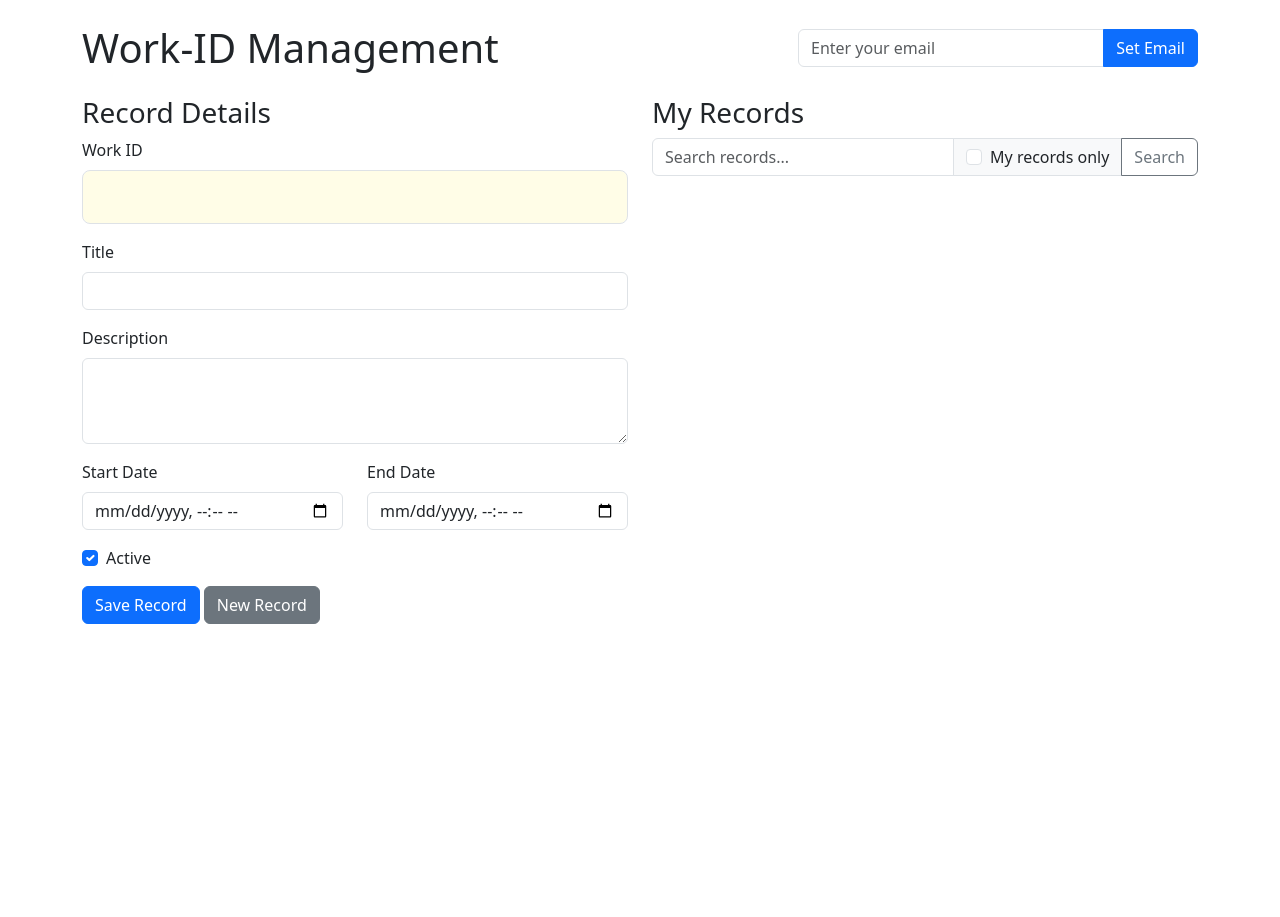
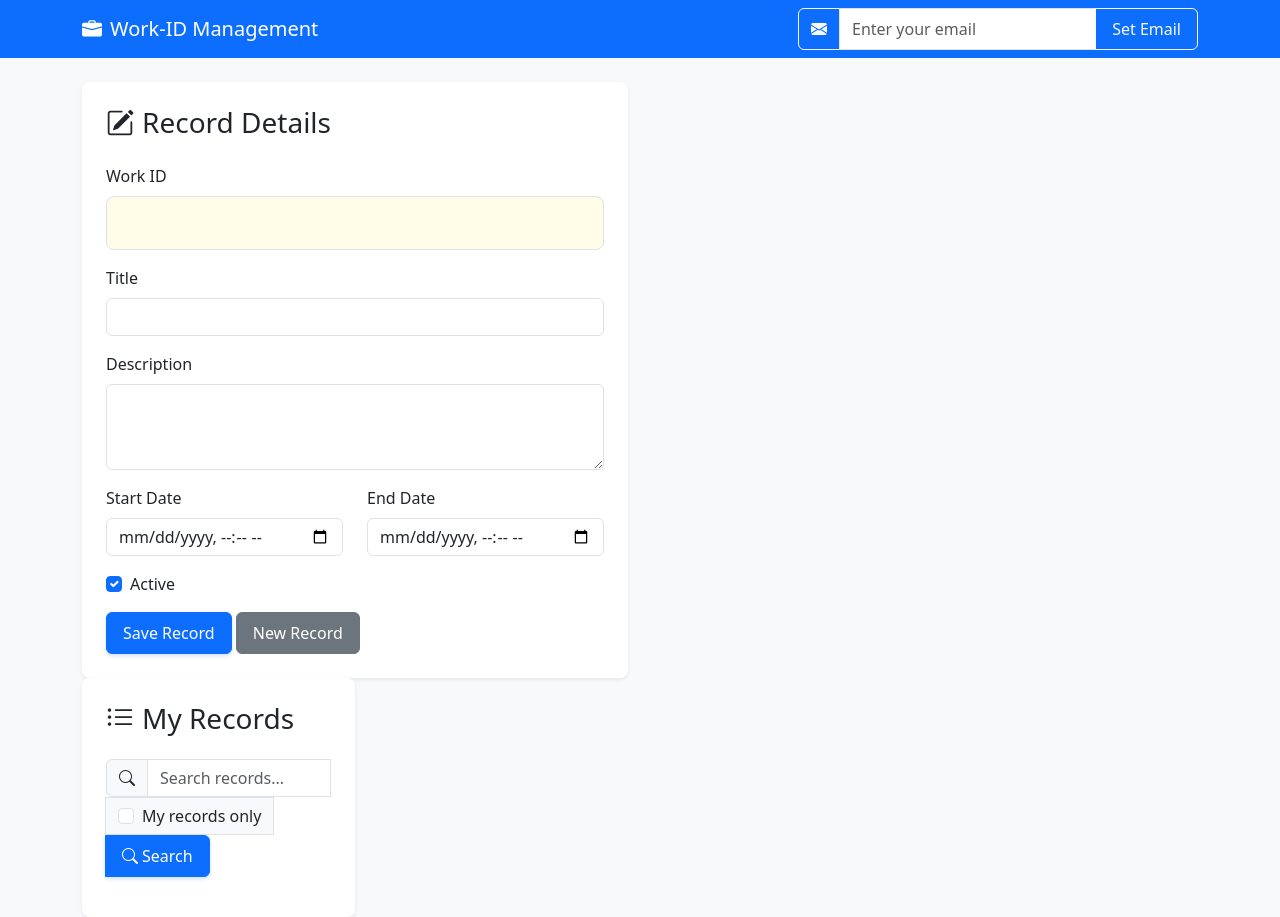
Before and after one commit to dirkpetersen/flasks, a Flask app: template work-id/templates/index.html in a window 1280 px wide. Before the commit the page ends 624 px from the top, so only its background shows below. Run offline with Flask 3, Linux system fonts and the light colour scheme; the template is opened without the code that fills it, so the values that code supplies are empty; some libraries are stand-ins or nearby versions.

Commit message:
style: Enhance UI with Bootstrap styling and icons

```diff
--- a/work-id/static/css/styles.css
+++ b/work-id/static/css/styles.css
@@ -1,13 +1,66 @@
+body {
+    min-height: 100vh;
+}
+
 .record-list {
     max-height: 600px;
     overflow-y: auto;
+    border-radius: 0.5rem;
+    box-shadow: 0 0.125rem 0.25rem rgba(0, 0, 0, 0.075);
+}
+
+.record-item {
+    transition: all 0.2s ease-in-out;
+    border-left: 4px solid transparent;
 }
 
 .record-item:hover {
     background-color: #f8f9fa;
     cursor: pointer;
+    border-left-color: var(--bs-primary);
+    transform: translateX(4px);
 }
 
 .loading {
     cursor: wait !important;
 }
+
+.form-control:focus, .form-select:focus {
+    border-color: var(--bs-primary);
+    box-shadow: 0 0 0 0.25rem rgba(13, 110, 253, 0.25);
+}
+
+.card {
+    border: none;
+    box-shadow: 0 0.125rem 0.25rem rgba(0, 0, 0, 0.075);
+    border-radius: 0.5rem;
+}
+
+.select2-container--default .select2-selection--multiple {
+    border-color: #dee2e6;
+    border-radius: 0.375rem;
+}
+
+.select2-container--default.select2-container--focus .select2-selection--multiple {
+    border-color: var(--bs-primary);
+    box-shadow: 0 0 0 0.25rem rgba(13, 110, 253, 0.25);
+}
+
+.badge {
+    font-weight: 500;
+    padding: 0.5em 0.75em;
+}
+
+.btn {
+    padding: 0.5rem 1rem;
+    font-weight: 500;
+}
+
+.btn-primary {
+    box-shadow: 0 2px 4px rgba(13, 110, 253, 0.2);
+}
+
+.btn-primary:hover {
+    transform: translateY(-1px);
+    box-shadow: 0 4px 6px rgba(13, 110, 253, 0.2);
+}
--- a/work-id/templates/index.html
+++ b/work-id/templates/index.html
@@ -6,25 +6,34 @@
     <title>Work-ID</title>
     <link href="https://cdn.jsdelivr.net/npm/bootstrap@5.3.2/dist/css/bootstrap.min.css" rel="stylesheet">
     <link href="https://cdn.jsdelivr.net/npm/select2@4.1.0-rc.0/dist/css/select2.min.css" rel="stylesheet" />
+    <link href="https://cdn.jsdelivr.net/npm/bootstrap-icons@1.11.2/font/bootstrap-icons.css" rel="stylesheet">
     <link href="/static/css/styles.css" rel="stylesheet">
 </head>
-<body>
-    <div class="container mt-4">
-        <div class="d-flex justify-content-between align-items-center mb-4">
-            <h1 class="mb-0">Work-ID Management</h1>
-            <!-- Email Setup -->
-            <div id="emailSetup" style="width: 400px;">
+<body class="bg-light">
+    <nav class="navbar navbar-expand-lg navbar-dark bg-primary mb-4">
+        <div class="container">
+            <a class="navbar-brand" href="/"><i class="bi bi-briefcase-fill me-2"></i>Work-ID Management</a>
+            <div id="emailSetup" class="ms-auto" style="width: 400px;">
                 <div class="input-group">
+                    <span class="input-group-text bg-primary border-light">
+                        <i class="bi bi-envelope-fill text-light"></i>
+                    </span>
                     <input type="email" id="emailInput" class="form-control" placeholder="Enter your email" value="{{ email }}">
-                    <button class="btn btn-primary" onclick="setEmail()">Set Email</button>
+                    <button class="btn btn-outline-light" onclick="setEmail()">Set Email</button>
                 </div>
             </div>
         </div>
+    </nav>
 
-        <div class="row">
+    <div class="container">
+
+        <div class="row g-4">
             <!-- Form Section -->
             <div class="col-md-6">
-                <h3>Record Details</h3>
+                <div class="card p-4">
+                    <h3 class="card-title mb-4">
+                        <i class="bi bi-pencil-square me-2"></i>Record Details
+                    </h3>
                     <form id="recordForm" class="needs-validation" novalidate>
                     <input type="hidden" id="recordId" value="{{ new_id }}">
 
@@ -94,16 +103,24 @@
 
             <!-- Records List Section -->
             <div class="col-md-6">
-                <h3>My Records</h3>
+                <div class="card p-4">
+                    <h3 class="card-title mb-4">
+                        <i class="bi bi-list-ul me-2"></i>My Records
+                    </h3>
                     <!-- Search Bar -->
                     <div class="mb-3">
                         <div class="input-group">
+                            <span class="input-group-text">
+                                <i class="bi bi-search"></i>
+                            </span>
                             <input type="text" id="searchInput" class="form-control" placeholder="Search records...">
-                        <div class="input-group-text">
+                            <div class="input-group-text bg-light">
                                 <input class="form-check-input mt-0" type="checkbox" id="userOnlyCheck">
                                 <label class="form-check-label ms-2" for="userOnlyCheck">My records only</label>
                             </div>
-                        <button class="btn btn-outline-secondary" onclick="searchRecords()">Search</button>
+                            <button class="btn btn-primary" onclick="searchRecords()">
+                                <i class="bi bi-search me-1"></i>Search
+                            </button>
                         </div>
                     </div>
                 <div id="recordsList" class="record-list list-group">
```
Lines whose indentation alone changed are shown as unchanged.
